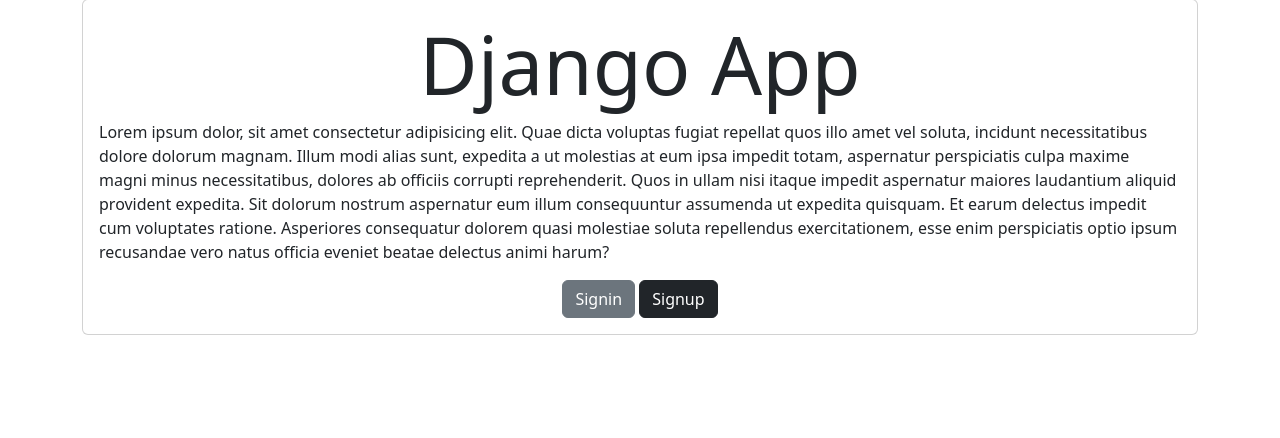
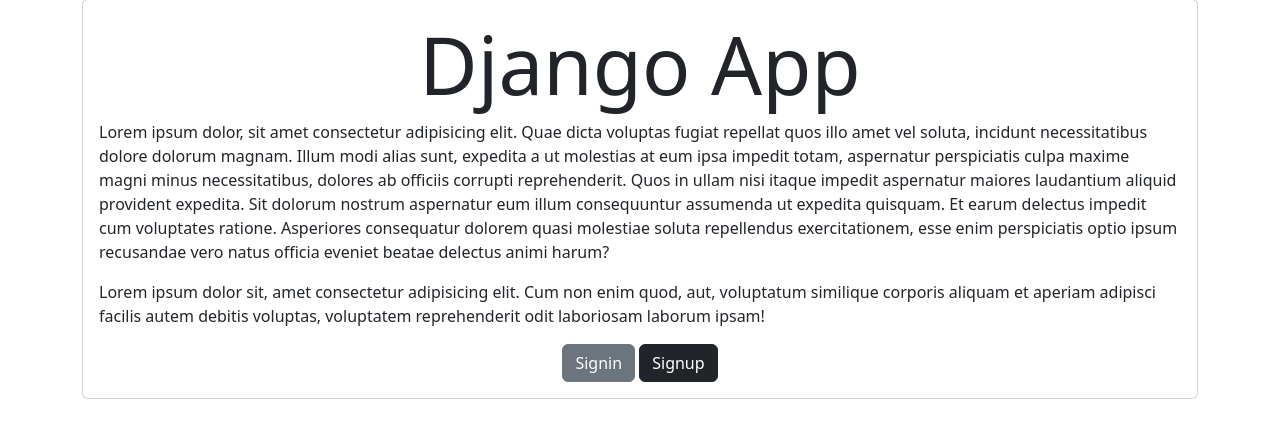
Before and after one commit to Kamilouwo/django-auth-crud, a Django app: page / in a window 1280 px wide. Shown: the part 105-543 px from the top of the page. Run offline with Django 5.2, Linux system fonts and the light colour scheme.

Commit message:
updt home

```diff
--- a/task/templates/home.html
+++ b/task/templates/home.html
@@ -6,7 +6,7 @@
     <section class="card card-body">
         <h2 class="display-1 text-center">Django App</h2>
         <p>Lorem ipsum dolor, sit amet consectetur adipisicing elit. Quae dicta voluptas fugiat repellat quos illo amet vel soluta, incidunt necessitatibus dolore dolorum magnam. Illum modi alias sunt, expedita a ut molestias at eum ipsa impedit totam, aspernatur perspiciatis culpa maxime magni minus necessitatibus, dolores ab officiis corrupti reprehenderit. Quos in ullam nisi itaque impedit aspernatur maiores laudantium aliquid provident expedita. Sit dolorum nostrum aspernatur eum illum consequuntur assumenda ut expedita quisquam. Et earum delectus impedit cum voluptates ratione. Asperiores consequatur dolorem quasi molestiae soluta repellendus exercitationem, esse enim perspiciatis optio ipsum recusandae vero natus officia eveniet beatae delectus animi harum?</p>
-
+        <p>Lorem ipsum dolor sit, amet consectetur adipisicing elit. Cum non enim quod, aut, voluptatum similique corporis aliquam et aperiam adipisci facilis autem debitis voluptas, voluptatem reprehenderit odit laboriosam laborum ipsam!</p>
         <div class="text-center">
             <a class="btn btn-secondary" href="/signin/">Signin</a>
             <a class="btn btn-dark" href="/signup/">Signup</a>
```
